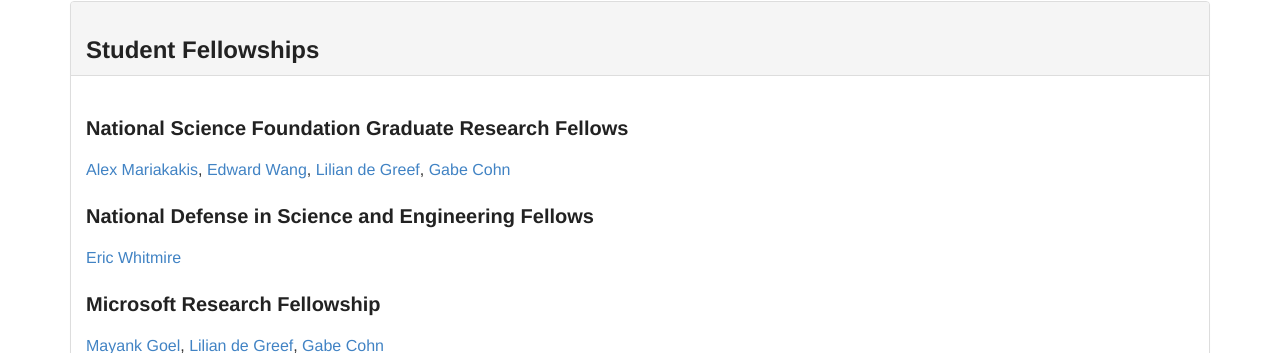
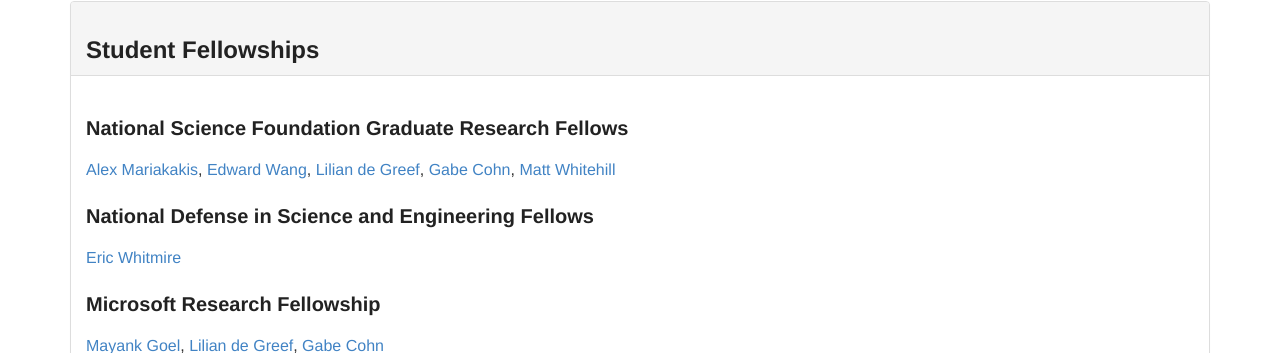
Before and after one commit to ubicomplab/ubicomplab.github.io, a Jekyll site: the page built from awards/index.html, in a window 1280 px wide and 900 px high, scrolled down 1428 px. Shown: the part 99-452 px from the top of the window. Built offline with Jekyll 4.4.1, drawn with Linux system fonts in a browser that asks for light colours; some web fonts are replaced.

Commit message:
Matt got an NSF GRF!!!

```diff
--- a/_data/fellowships.yml
+++ b/_data/fellowships.yml
@@ -1,5 +1,5 @@
 - name: National Science Foundation Graduate Research Fellows
-  people: [mariakakis, wang, degreef, cohn]
+  people: [mariakakis, wang, degreef, cohn, whitehill]
 
 - name: National Defense in Science and Engineering Fellows
   people: [whitmire]
```
